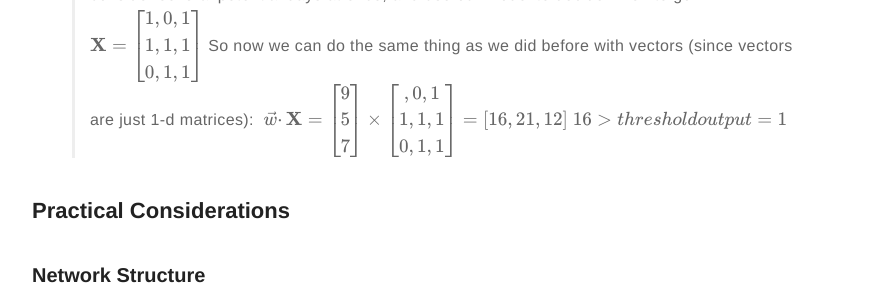
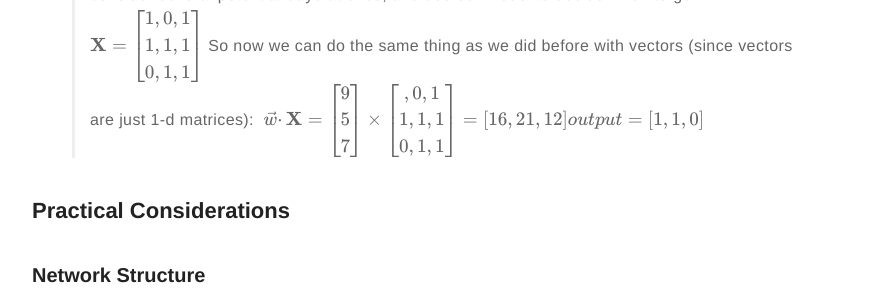
Before and after one commit to meccaLeccaHi/meccaLeccaHi.github.io, a Jekyll site: the page built from _posts/2018-10-30-neural_nets-tensorflow.md, in a window 1280 px wide and 900 px high, scrolled down 7513 px. Shown: the part 152-452 px from the top of the window, without its empty margins (203-1073 px from the left). Built offline with Jekyll 4.4.1, drawn with Linux system fonts in a browser that asks for light colours; formulas are drawn with MathJax 3; comment, search, counter and statistics services are not loaded.

Commit message:
adding text

```diff
--- a/_posts/2018-10-30-neural_nets-tensorflow.md
+++ b/_posts/2018-10-30-neural_nets-tensorflow.md
@@ -253,8 +253,7 @@ Although these models were structured to behave like neurons, their behavior can
     \ \vec{w} \cdotp \mathbf{X} = \left[\begin{array}{c} 9 \\ 5 \\ 7 \end{array} \right]
     \times \left[\begin{array}1,0,1\\1,1,1\\0,1,1\end{array} \right] =
 	[\begin{array}{c} 16, 21, 12 \end{array}] \\
-     \ 16 > threshold \\
-     output=1
+     output=[\begin{array}{c} 1, 1, 0 \end{array}]
 \end{equation*}$$
 
 <a id='nn-practical'></a>
```
